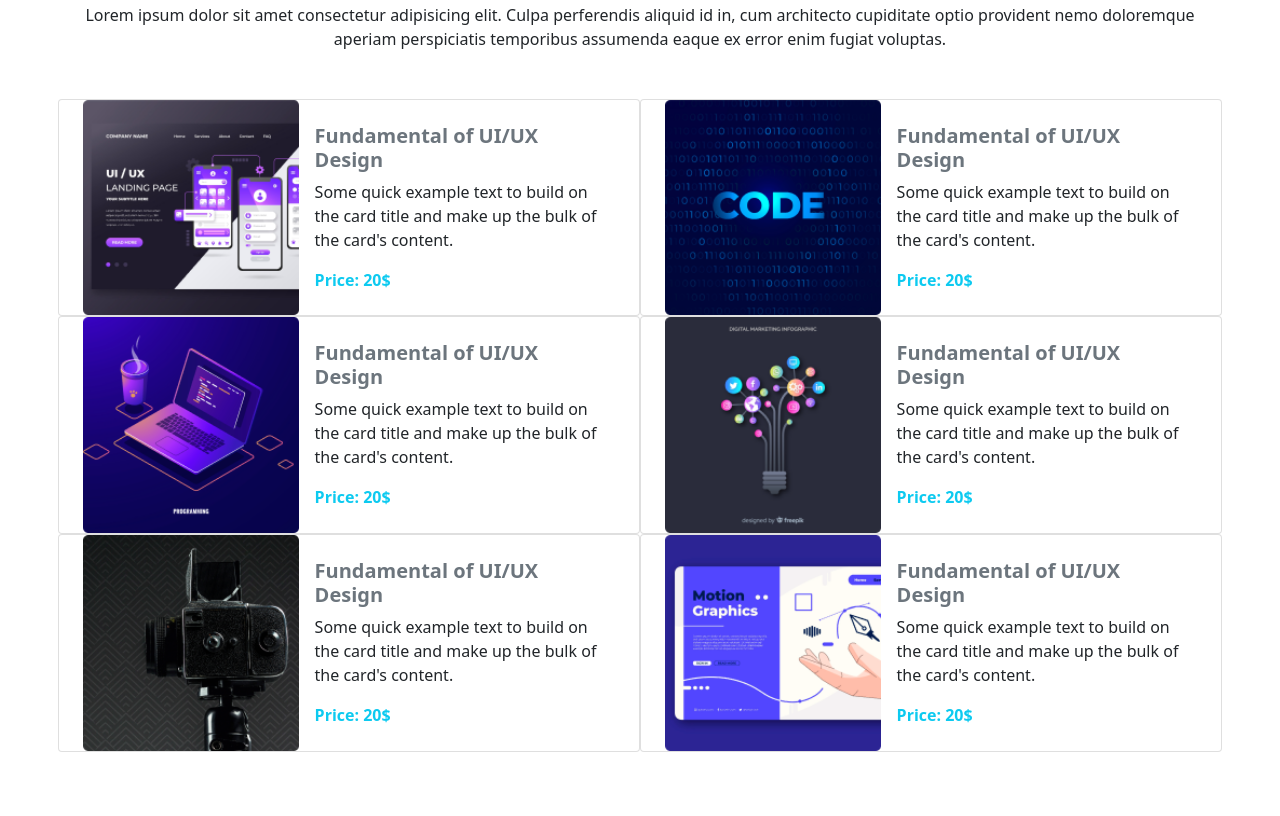
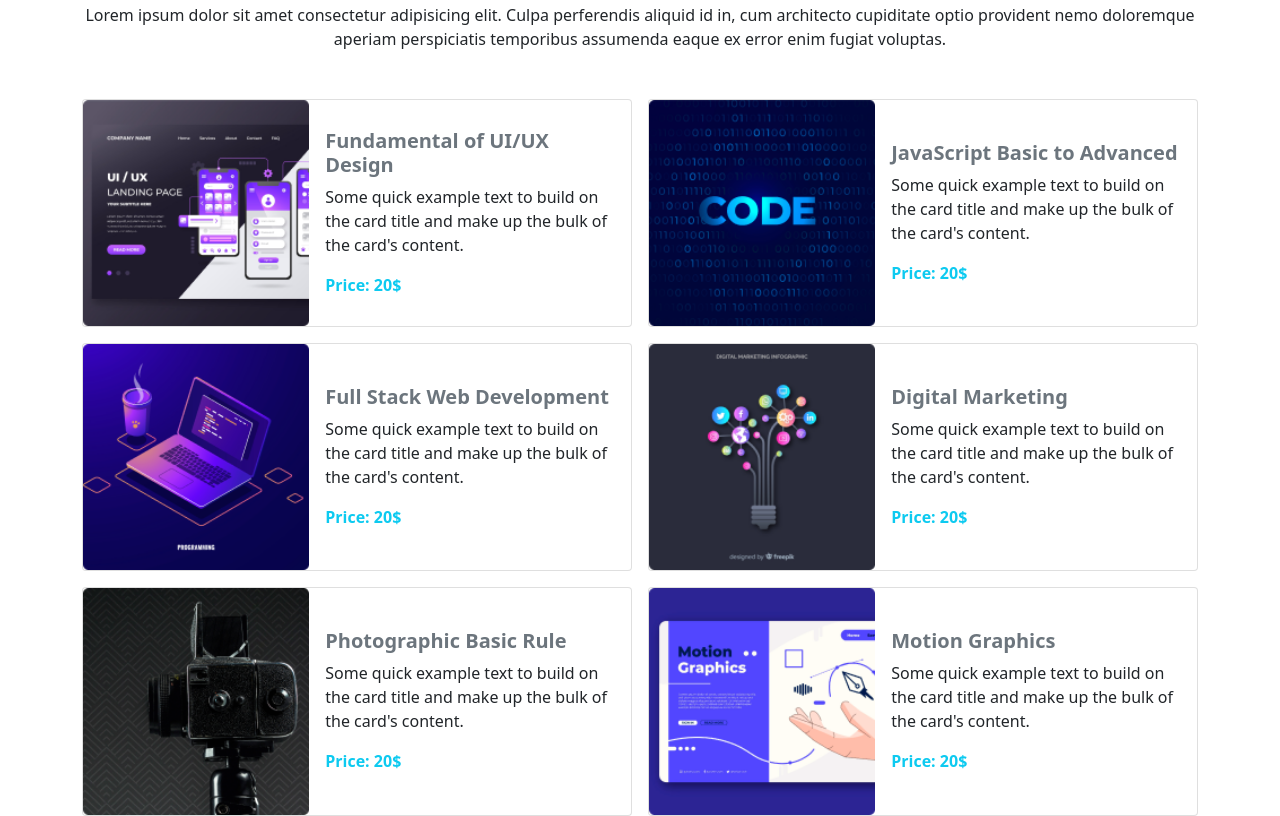
Before and after one commit to NashrullahDehan/module-15-assignment-3, a plain HTML site: page index.html in a window 1280 px wide. Shown: the part 749-1565 px from the top of the page. Before the commit the page ends 1501 px from the top, so only its background shows below. Drawn offline with nearby package versions, Linux system fonts and the light colour scheme.

Commit message:
course card design done

```diff
--- a/index.html
+++ b/index.html
@@ -115,18 +115,11 @@
 
     <!-- card start -->
     <div class="container">
-      <div class="row row-cols-1 g-1 row-cols-lg-2 g-lg-5">
+      <div class="row g-3">
+        <div class="col-lg-6">
           <div class="card rounded-5 d-md-flex flex-md-row align-items-md-center">
-          <img src="./images/course/course-1.png" class="card-img-top img-fluid rounded-1" alt="course-image-1">
-          <div class="card-body">
-            <h5 class="card-title fw-bolder text-secondary">Fundamental of UI/UX Design</h5>
-            <p class="card-text">Some quick example text to build on the card title and make up the bulk of the card's
-              content.</p>
-            <span class="fw-bold text-info">Price: 20$</span>
-          </div>
-        </div>
-        <div class="card rounded-5 d-md-flex flex-md-row align-items-md-center">
-          <img src="./images/course/course-2.png" class="card-img-top img-fluid rounded-1" alt="course-image-1">
+            <img src="./images/course/course-1.png" class="card-img-top d-none d-md-inline-block img-fluid rounded-1" alt="course-image-1">
+            <img src="./images/course/course-1-full.jpg" class="card-img-top d-md-none img-fluid rounded-1" alt="course-image-1">
             <div class="card-body">
               <h5 class="card-title fw-bolder text-secondary">Fundamental of UI/UX Design</h5>
               <p class="card-text">Some quick example text to build on the card title and make up the bulk of the card's
@@ -135,43 +128,61 @@
             </div>
           </div>
         </div>
-      <div class="row row-cols-1 row-cols-lg-2 g-lg-5">
+        <div class="col-lg-6">
           <div class="card rounded-5 d-md-flex flex-md-row align-items-md-center">
-          <img src="./images/course/course-3.png" class="card-img-top img-fluid rounded-1" alt="course-image-1">
+            <img src="./images/course/course-2.png" class="card-img-top d-none d-md-inline-block img-fluid rounded-1" alt="course-image-1">
+            <img src="./images/course/course-2-full.jpg" class="card-img-top d-md-none img-fluid rounded-1" alt="course-image-1">
             <div class="card-body">
-            <h5 class="card-title fw-bolder text-secondary">Fundamental of UI/UX Design</h5>
-            <p class="card-text">Some quick example text to build on the card title and make up the bulk of the card's
-              content.</p>
-            <span class="fw-bold text-info">Price: 20$</span>
-          </div>
-        </div>
-        <div class="card rounded-5 d-md-flex flex-md-row align-items-md-center">
-          <img src="./images/course/course-4.png" class="card-img-top img-fluid rounded-1" alt="course-image-1">
-          <div class="card-body">
-            <h5 class="card-title fw-bolder text-secondary">Fundamental of UI/UX Design</h5>
+              <h5 class="card-title fw-bolder text-secondary">JavaScript Basic to Advanced</h5>
               <p class="card-text">Some quick example text to build on the card title and make up the bulk of the card's
                 content.</p>
               <span class="fw-bold text-info">Price: 20$</span>
             </div>
           </div>
         </div>
-      <div class="row row-cols-1 row-cols-lg-2 g-lg-5">
+        <div class="col-lg-6">
           <div class="card rounded-5 d-md-flex flex-md-row align-items-md-center">
-          <img src="./images/course/course-5.png" class="card-img-top img-fluid rounded-1" alt="course-image-1">
+            <img src="./images/course/course-3.png" class="card-img-top d-none d-md-inline-block img-fluid rounded-1" alt="course-image-1">
+            <img src="./images/course/course-3-full.jpg" class="card-img-top d-md-none img-fluid rounded-1" alt="course-image-1">
             <div class="card-body">
-            <h5 class="card-title fw-bolder text-secondary">Fundamental of UI/UX Design</h5>
+              <h5 class="card-title fw-bolder text-secondary">Full Stack Web Development</h5>
               <p class="card-text">Some quick example text to build on the card title and make up the bulk of the card's
                 content.</p>
               <span class="fw-bold text-info">Price: 20$</span>
             </div>
           </div>
-        <div class="card rounded-5 d-md-flex flex-md-row align-items-md-center">
-          <img src="./images/course/course-6.png" class="card-img-top img-fluid rounded-1" alt="course-image-1">
+        </div>
+        <div class="col-lg-6">
+          <div class="card d-none d-md-block rounded-5 d-md-flex flex-md-row align-items-md-center">
+            <img src="./images/course/course-4.png" class="card-img-top img-fluid rounded-1" alt="course-image-1">
             <div class="card-body">
-            <h5 class="card-title fw-bolder text-secondary">Fundamental of UI/UX Design</h5>
+              <h5 class="card-title fw-bolder text-secondary">Digital Marketing</h5>
               <p class="card-text">Some quick example text to build on the card title and make up the bulk of the card's
                 content.</p>
               <span class="fw-bold text-info">Price: 20$</span>
+            </div>
+          </div>
+        </div>
+        <div class="col-lg-6">
+          <div class="card d-none d-md-block rounded-5 d-md-flex flex-md-row align-items-md-center">
+            <img src="./images/course/course-5.png" class="card-img-top img-fluid rounded-1" alt="course-image-1">
+            <div class="card-body">
+              <h5 class="card-title fw-bolder text-secondary">Photographic Basic Rule</h5>
+              <p class="card-text">Some quick example text to build on the card title and make up the bulk of the card's
+                content.</p>
+              <span class="fw-bold text-info">Price: 20$</span>
+            </div>
+          </div>
+        </div>
+        <div class="col-lg-6">
+          <div class="card d-none d-md-block rounded-5 d-md-flex flex-md-row align-items-md-center">
+            <img src="./images/course/course-6.png" class="card-img-top img-fluid rounded-1" alt="course-image-1">
+            <div class="card-body">
+              <h5 class="card-title fw-bolder text-secondary">Motion Graphics</h5>
+              <p class="card-text">Some quick example text to build on the card title and make up the bulk of the card's
+                content.</p>
+              <span class="fw-bold text-info">Price: 20$</span>
+            </div>
           </div>
         </div>
       </div>
```
Lines whose indentation alone changed are shown as unchanged.
